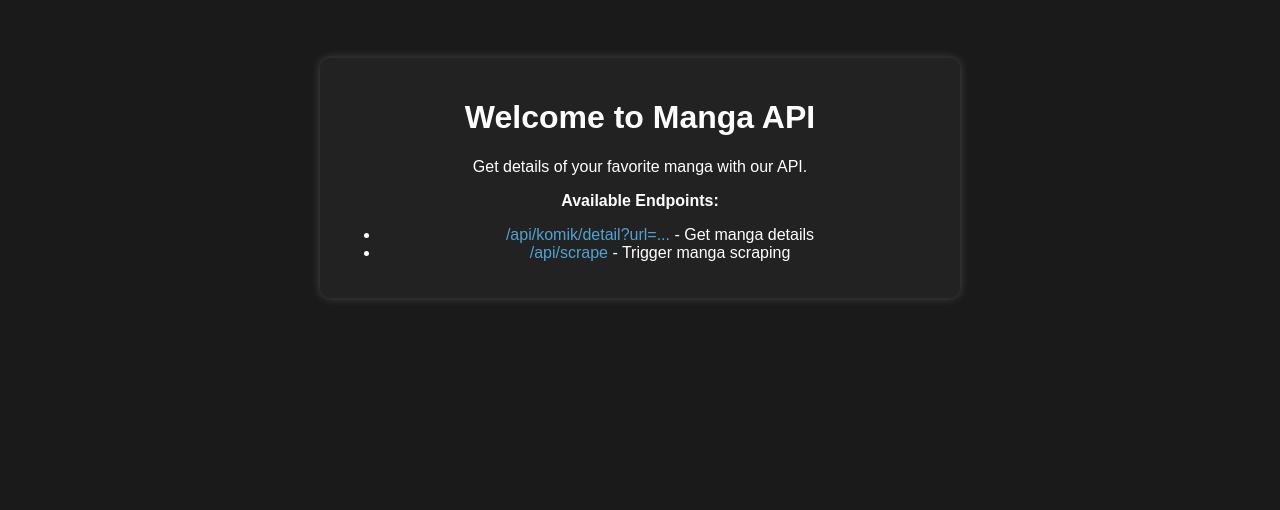
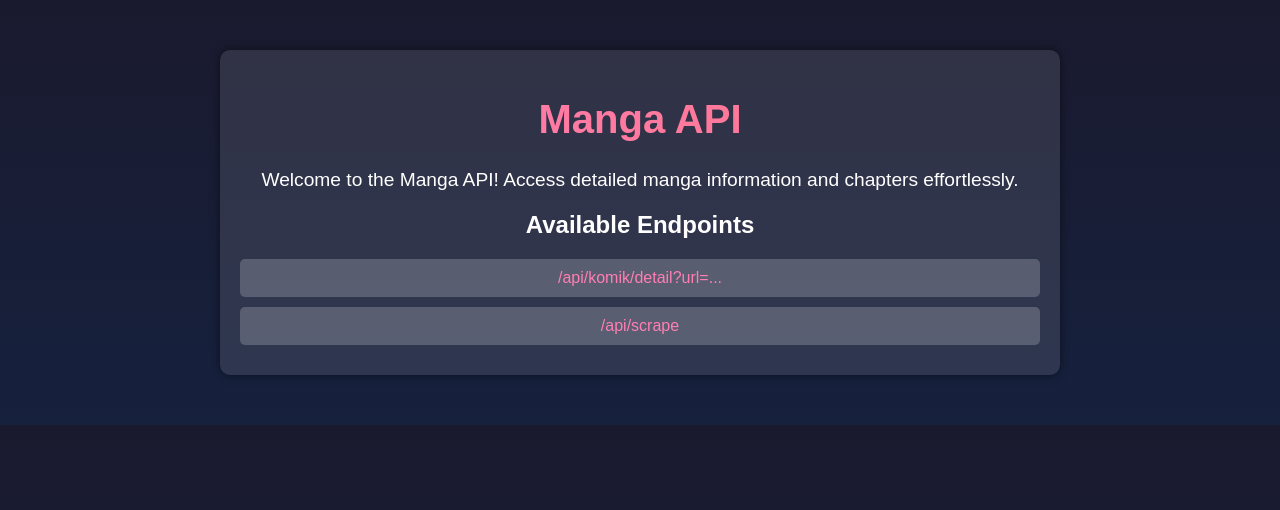
Before and after one commit to wahyujati14/manga-api, a website: page public/index.html in a window 1280 px wide. Drawn offline with Linux system fonts and the light colour scheme.

Commit message:
HOME TEMPLATE || UPDATE

```diff
--- a/public/index.html
+++ b/public/index.html
@@ -7,39 +7,59 @@
     <style>
       body {
         font-family: Arial, sans-serif;
-        background-color: #1a1a1a;
+        margin: 0;
+        padding: 0;
+        background: linear-gradient(to bottom, #1a1a2e, #16213e);
         color: white;
         text-align: center;
-        padding: 50px;
-      }
-      a {
-        color: #4fa3d1;
-        text-decoration: none;
       }
       .container {
-        max-width: 600px;
-        margin: auto;
+        max-width: 800px;
+        margin: 50px auto;
         padding: 20px;
-        background: #222;
+        background: rgba(255, 255, 255, 0.1);
         border-radius: 10px;
-        box-shadow: 0px 0px 10px rgba(255, 255, 255, 0.2);
+        box-shadow: 0 0 10px rgba(0, 0, 0, 0.5);
+      }
+      h1 {
+        font-size: 2.5em;
+        background: linear-gradient(to right, #ff7eb3, #ff758c);
+        -webkit-background-clip: text;
+        color: transparent;
+      }
+      p {
+        font-size: 1.2em;
+        margin-bottom: 20px;
+      }
+      .endpoints a {
+        display: block;
+        margin: 10px 0;
+        padding: 10px;
+        background: rgba(255, 255, 255, 0.2);
+        text-decoration: none;
+        color: #ff7eb3;
+        border-radius: 5px;
+        transition: 0.3s;
+      }
+      .endpoints a:hover {
+        background: rgba(255, 255, 255, 0.3);
       }
     </style>
   </head>
   <body>
     <div class="container">
-      <h1>Welcome to Manga API</h1>
-      <p>Get details of your favorite manga with our API.</p>
-      <p><strong>Available Endpoints:</strong></p>
-      <ul>
-        <li>
-          <a href="/api/komik/detail?url=https://example.com"
-            >/api/komik/detail?url=...</a
-          >
-          - Get manga details
-        </li>
-        <li><a href="/api/scrape">/api/scrape</a> - Trigger manga scraping</li>
-      </ul>
+      <h1>Manga API</h1>
+      <p>
+        Welcome to the Manga API! Access detailed manga information and chapters
+        effortlessly.
+      </p>
+      <div class="endpoints">
+        <h2>Available Endpoints</h2>
+        <a href="/api/komik/detail?url=https://example.com"
+          >/api/komik/detail?url=...</a
+        >
+        <a href="/api/scrape">/api/scrape</a>
+      </div>
     </div>
   </body>
 </html>
```
